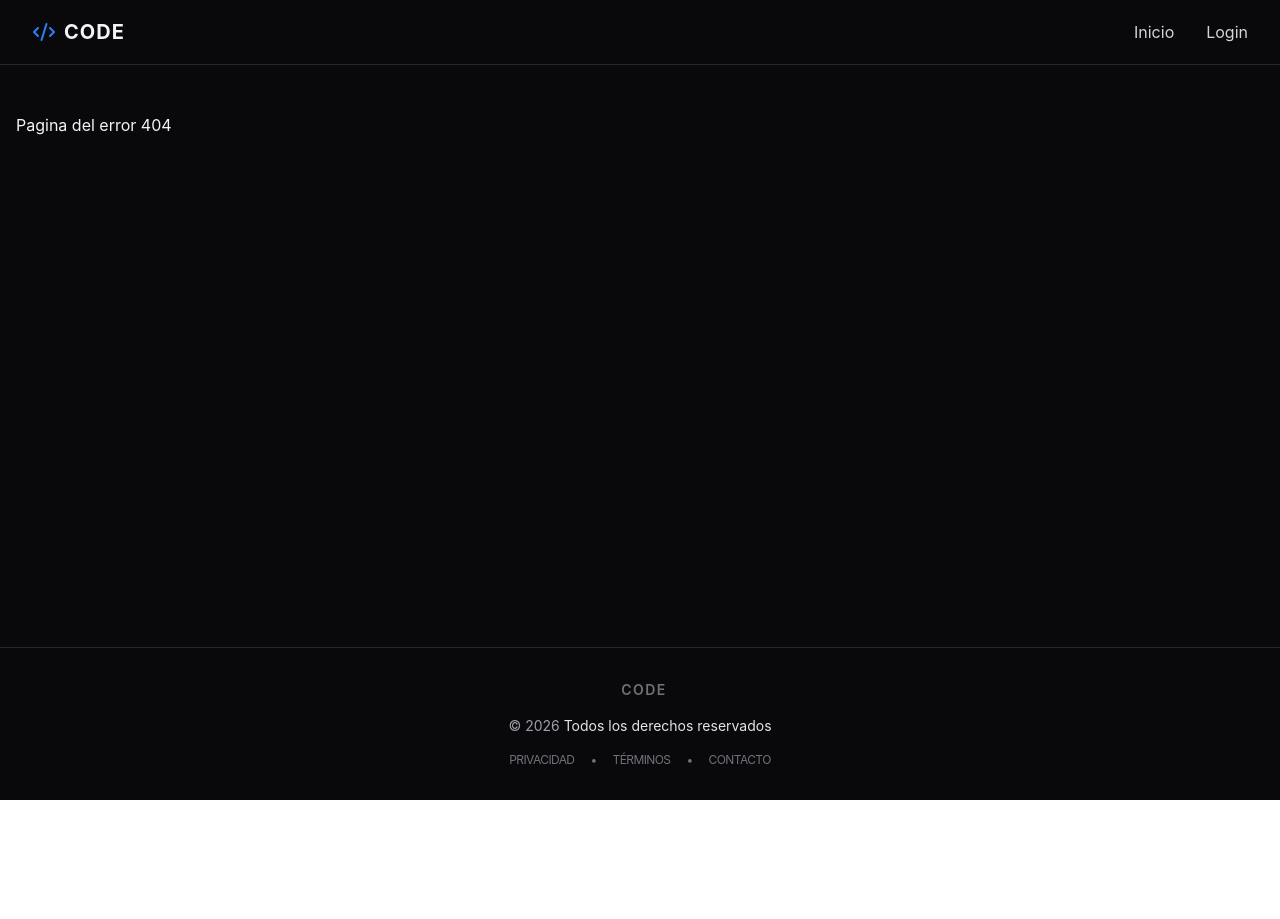
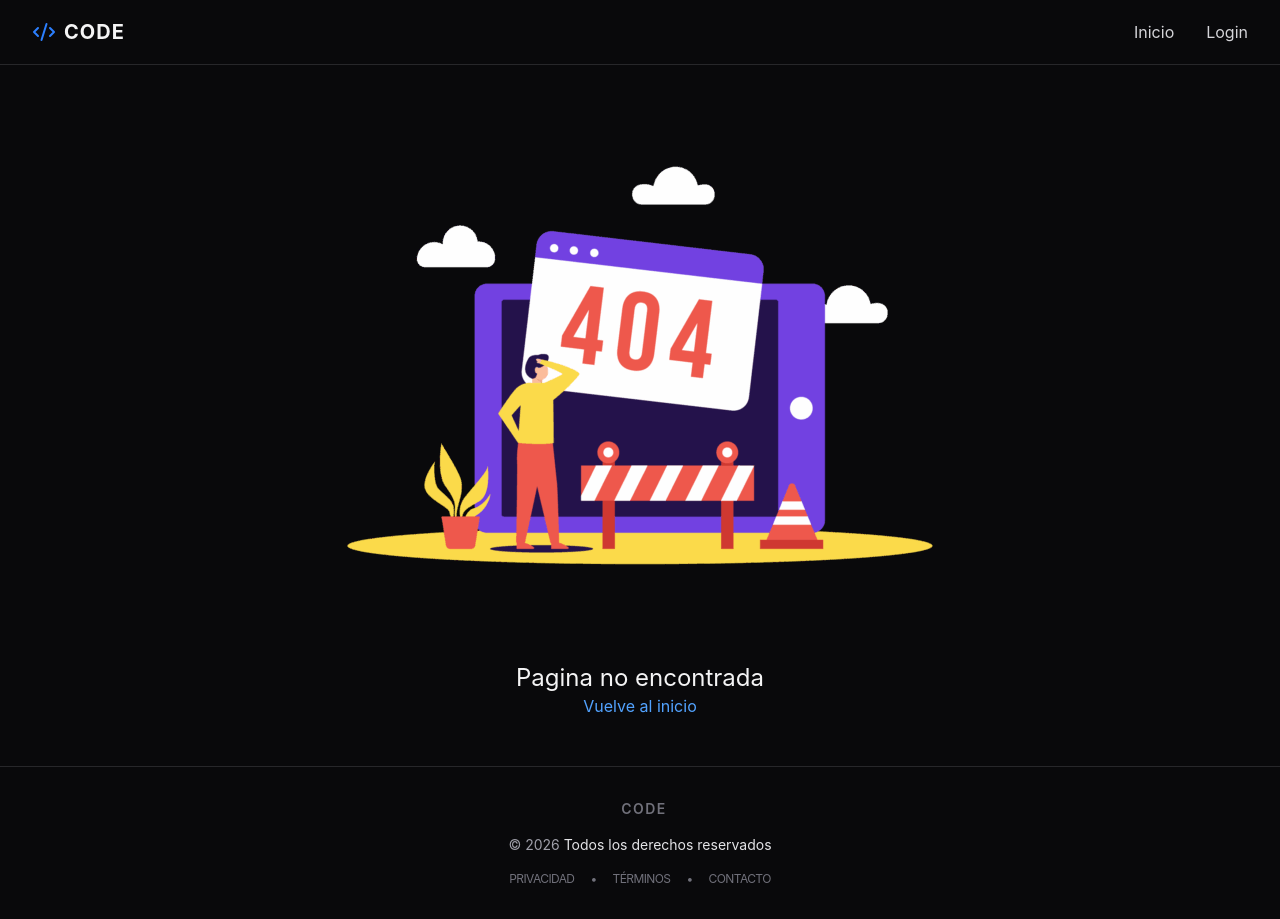
Before and after one commit to rollingcodeschool/crud-servicios-c25, a React (Vite) app: page /contacto in a window 1280 px wide. Before the commit this address had no page. Before the commit the page ends 800 px from the top, so only its background shows below. Built offline with nearby package versions, Linux system fonts and the light colour scheme.

Commit message:
agregue una imagen y estetica al componente Error404

```diff
--- a/src/components/pages/Error404.jsx
+++ b/src/components/pages/Error404.jsx
@@ -1,9 +1,16 @@
+import { Link } from "react-router";
+import logoError from "../../assets/404.png";
+
 const Error404 = () => {
-    return (
-        <div>
-            <h1>Pagina del error 404</h1>
-        </div>
-    );
+  return (
+    <div className="flex flex-col justify-center items-center">
+      <img src={logoError} alt="logo del error 404" />
+      <p className="text-2xl ">Pagina no encontrada</p>
+      <Link to={"/"} className="text-blue-400 hover:underline">
+        Vuelve al inicio
+      </Link>
+    </div>
+  );
 };
 
 export default Error404;
```
